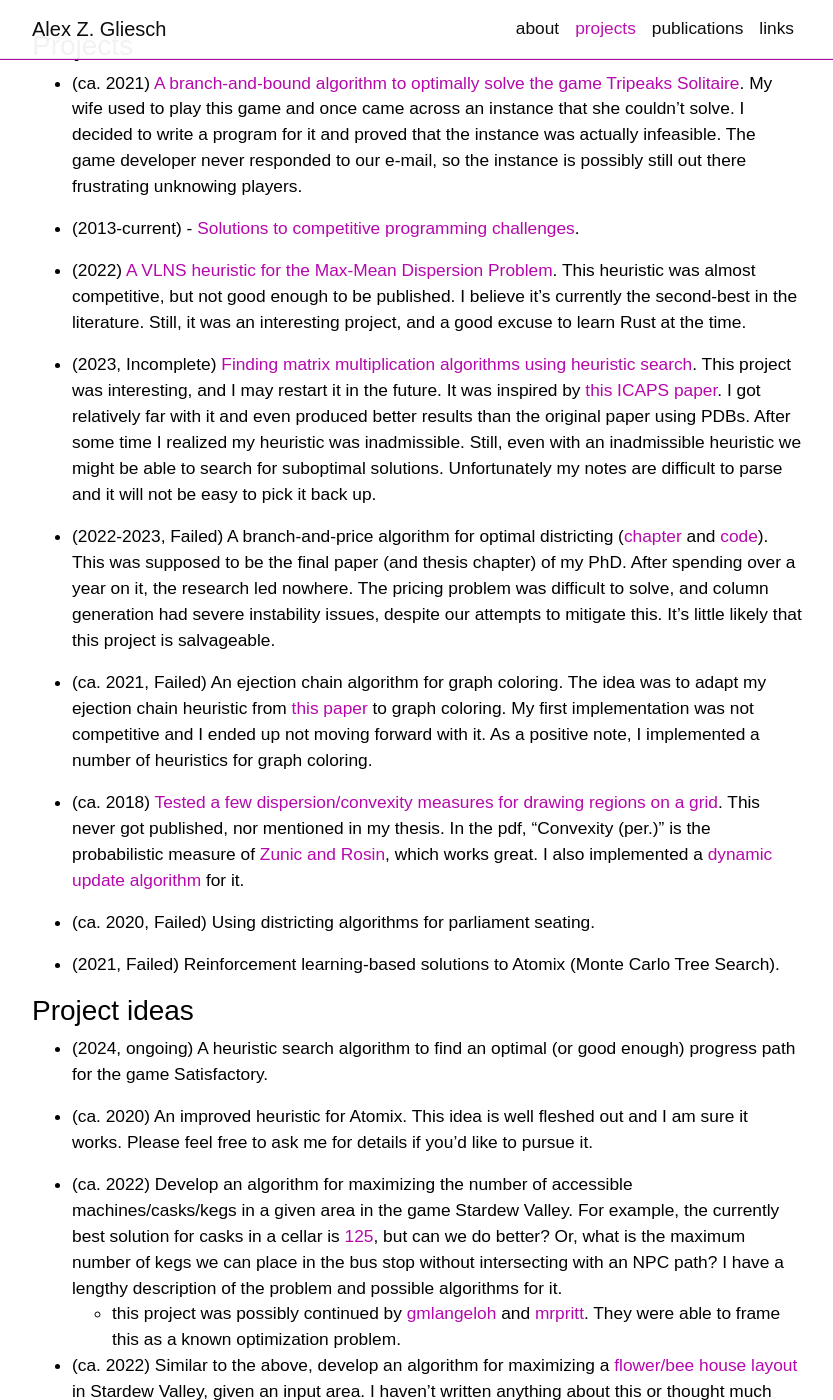
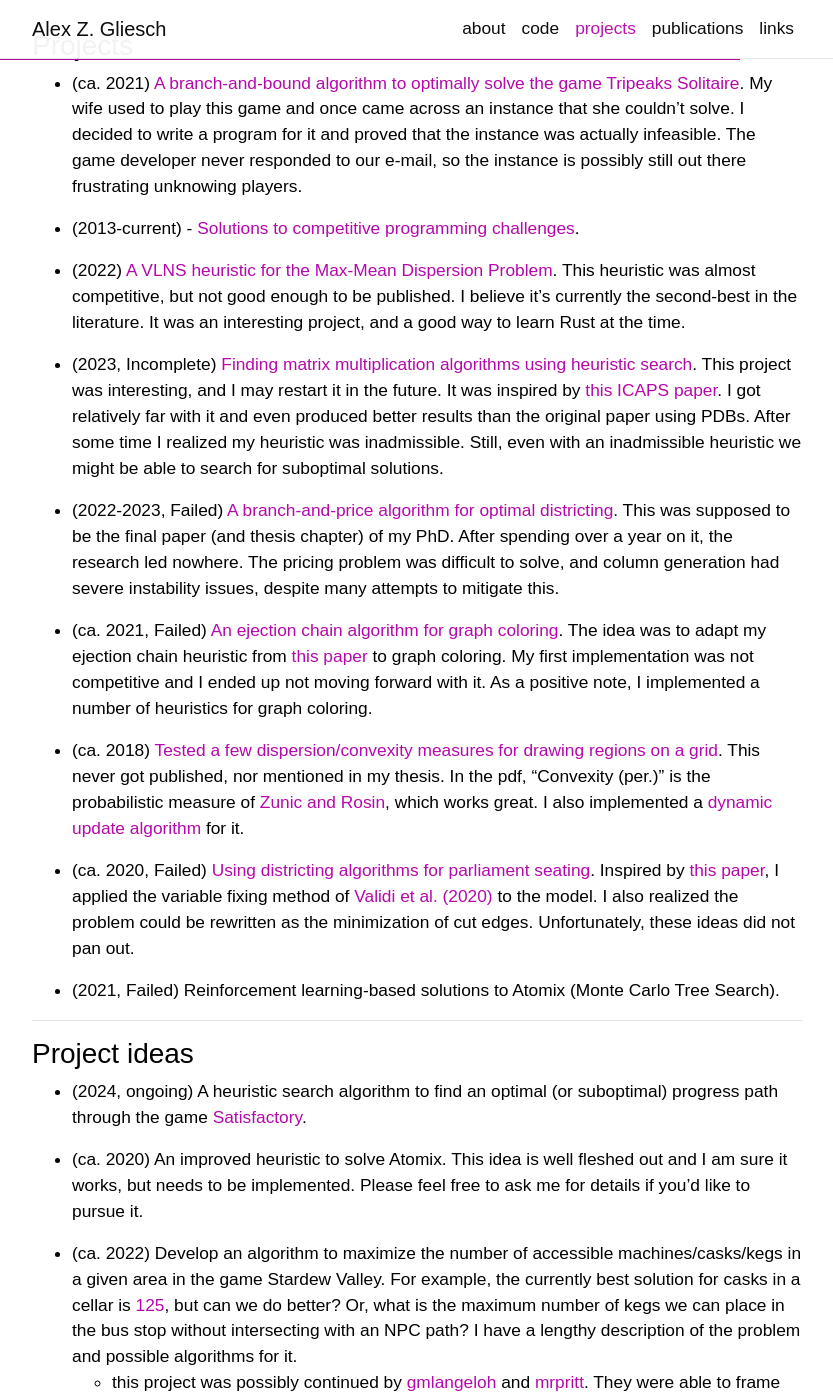
Before and after one commit to AlexGliesch/alexgliesch.github.io, a Jekyll site: the page built from _pages/projects.md, in a window 1280 px wide and 1400 px high, scrolled down 353 px. Shown: the whole window, without its empty margins (223-1056 px from the left). Built offline with Jekyll 4.4.1, drawn with Linux system fonts in a browser that asks for light colours; comment, search, counter and statistics services are not loaded; a style sheet for code colours, icons or effects is not loaded; some of the changed text lies outside the part shown.

Commit message:
A few updates.

```diff
--- a/_pages/projects.md
+++ b/_pages/projects.md
@@ -12,37 +12,37 @@
 See also:
 
 - [Papers](/publications/) from my Master's and PhD.
-- [Course projects](/course-projects/) from when I was a student at UFRGS (2011-2023 for my Bachelor's, Master's and PhD).
+- [Course projects](/course_projects/) from when I was a student at UFRGS (2011-2023 for my Bachelor's, Master's and PhD).
 
-***
-
+---
 ### Projects
 
 - (ca. 2021) [A branch-and-bound algorithm to optimally solve the game Tripeaks Solitaire](/assets/tripeaks.cpp). My wife used to play this game and once came across an instance that she couldn't solve. I decided to write a program for it and proved that the instance was actually infeasible. The game developer never responded to our e-mail, so the instance is possibly still out there frustrating unknowing players.
 
 - (2013-current) - [Solutions to competitive programming challenges](https://github.com/AlexGliesch/competitive-programming).
 
-- (2022) [A VLNS heuristic for the Max-Mean Dispersion Problem](https://github.com/AlexGliesch/maxmeandp). This heuristic was almost competitive, but not good enough to be published. I believe it's currently the second-best in the literature. Still, it was an interesting project, and a good excuse to learn Rust at the time.
+- (2022) [A VLNS heuristic for the Max-Mean Dispersion Problem](https://github.com/AlexGliesch/maxmeandp). This heuristic was almost competitive, but not good enough to be published. I believe it's currently the second-best in the literature. It was an interesting project, and a good way to learn Rust at the time.
 
-- (2023, Incomplete) [Finding matrix multiplication algorithms using heuristic search](https://github.com/AlexGliesch/mm). This project was interesting, and I may restart it in the future. It was inspired by [this ICAPS paper](https://doi.org/10.1609/icaps.v33i1.27220). I got relatively far with it and even produced better results than the original paper using PDBs. After some time I realized my heuristic was inadmissible. Still, even with an inadmissible heuristic we might be able to search for suboptimal solutions. Unfortunately my notes are difficult to parse and it will not be easy to pick it back up.
+- (2023, Incomplete) [Finding matrix multiplication algorithms using heuristic search](https://github.com/AlexGliesch/mm). This project was interesting, and I may restart it in the future. It was inspired by [this ICAPS paper](https://doi.org/10.1609/icaps.v33i1.27220). I got relatively far with it and even produced better results than the original paper using PDBs. After some time I realized my heuristic was inadmissible. Still, even with an inadmissible heuristic we might be able to search for suboptimal solutions.
 
-- (2022-2023, Failed) A branch-and-price algorithm for optimal districting ([chapter](TODO) and [code](TODO)). This was supposed to be the final paper (and thesis chapter) of my PhD. After spending over a year on it, the research led nowhere. The pricing problem was difficult to solve, and column generation had severe instability issues, despite our attempts to mitigate this. It's little likely that this project is salvageable.
+- (2022-2023, Failed) [A branch-and-price algorithm for optimal districting](/assets/branchprice.pdf). This was supposed to be the final paper (and thesis chapter) of my PhD. After spending over a year on it, the research led nowhere. The pricing problem was difficult to solve, and column generation had severe instability issues, despite many attempts to mitigate this.
 
-- (ca. 2021, Failed) An ejection chain algorithm for graph coloring. The idea was to adapt my ejection chain heuristic from [this paper](https://github.com/AlexGliesch/maxdp) to graph coloring. My first implementation was not competitive  and I ended up not moving forward with it. As a positive note, I implemented a number of heuristics for graph coloring.
+- (ca. 2021, Failed) [An ejection chain algorithm for graph coloring](https://github.com/AlexGliesch/chaincolor). The idea was to adapt my ejection chain heuristic from [this paper](https://github.com/AlexGliesch/maxdp) to graph coloring. My first implementation was not competitive  and I ended up not moving forward with it. As a positive note, I implemented a number of heuristics for graph coloring.
 
 - (ca. 2018) [Tested a few dispersion/convexity measures for drawing regions on a grid](/assets/convexity.pdf). This never got published, nor mentioned in my thesis. In the pdf, "Convexity (per.)" is the probabilistic measure of [Zunic and Rosin](https://doi.org/10.1109/tpami.2004.19), which works great. I also implemented a [dynamic update algorithm](/assets/prob_convexity.cpp) for it.
 
-- (ca. 2020, Failed) Using districting algorithms for parliament seating.
+- (ca. 2020, Failed) [Using districting algorithms for parliament seating](/assets/parliament_seating.pdf). Inspired by [this paper](https://doi.org/10.1016/j.ejor.2021.08.002), I applied the variable fixing method of [Validi et al. (2020)](https://doi.org/10.1287/opre.2021.2141) to the model. I also realized the problem could be rewritten as the minimization of cut edges. Unfortunately, these ideas did not pan out.
 
 - (2021, Failed) Reinforcement learning-based solutions to Atomix (Monte Carlo Tree Search).
 
+---
 ### Project ideas
 
-- (2024, ongoing) A heuristic search algorithm to find an optimal (or good enough) progress path for the game Satisfactory.
+- (2024, ongoing) A heuristic search algorithm to find an optimal (or suboptimal) progress path through the game [Satisfactory](https://www.satisfactorygame.com/).
 
-- (ca. 2020) An improved heuristic for Atomix. This idea is well fleshed out and I am sure it works. Please feel free to ask me for details if you'd like to pursue it.
+- (ca. 2020) An improved heuristic to solve Atomix. This idea is well fleshed out and I am sure it works, but needs to be implemented. Please feel free to ask me for details if you'd like to pursue it.
 
-- (ca. 2022) Develop an algorithm for maximizing the number of accessible machines/casks/kegs in a given area in the game Stardew Valley. For example, the currently best solution for casks in a cellar is [125](https://stardewcommunitywiki.com/File:Optimal_cellar_layout.png), but can we do better? Or, what is the maximum number of kegs we can place in the bus stop without intersecting with an NPC path? I have a lengthy description of the problem and possible algorithms for it.
+- (ca. 2022) Develop an algorithm to maximize the number of accessible machines/casks/kegs in a given area in the game Stardew Valley. For example, the currently best solution for casks in a cellar is [125](https://stardewcommunitywiki.com/File:Optimal_cellar_layout.png), but can we do better? Or, what is the maximum number of kegs we can place in the bus stop without intersecting with an NPC path? I have a lengthy description of the problem and possible algorithms for it.
   - this project was possibly continued by [gmlangeloh](https://github.com/gmlangeloh) and [mrpritt](https://github.com/mrpritt). They were able to frame this as a known optimization problem.
 
-- (ca. 2022) Similar to the above, develop an algorithm for maximizing a [flower/bee house layout](https://www.reddit.com/r/StardewValley/comments/c39f09/i_made_a_guide_for_an_optimal_bee_house_hive/) in Stardew Valley, given an input area. I haven't written anything about this or thought much about the algorithm, but I am quite sure this is NP-hard.
+- (ca. 2022) Similar to the above, develop an algorithm to maximize a [flower/bee house layout](https://www.reddit.com/r/StardewValley/comments/c39f09/i_made_a_guide_for_an_optimal_bee_house_hive/) in Stardew Valley, given an input area. I haven't written anything about this or thought much about the algorithm, but I am quite sure this is NP-hard.
```
Also changed, not shown: _pages/about.md (+6 -4 lines), _pages/code.md (added, +12 -0 lines), _pages/course-projects.md (deleted, +0 -26 lines), _pages/course_projects.md (added, +27 -0 lines), _pages/cv.md (+2 -2 lines), _pages/districting_reading_group.md (renamed from _pages/districting-reading-group.md, +2 -2 lines), _pages/keyboard_shortcuts.md (added, +144 -0 lines), _pages/links.md (+1 -1 lines), 4 other files.
